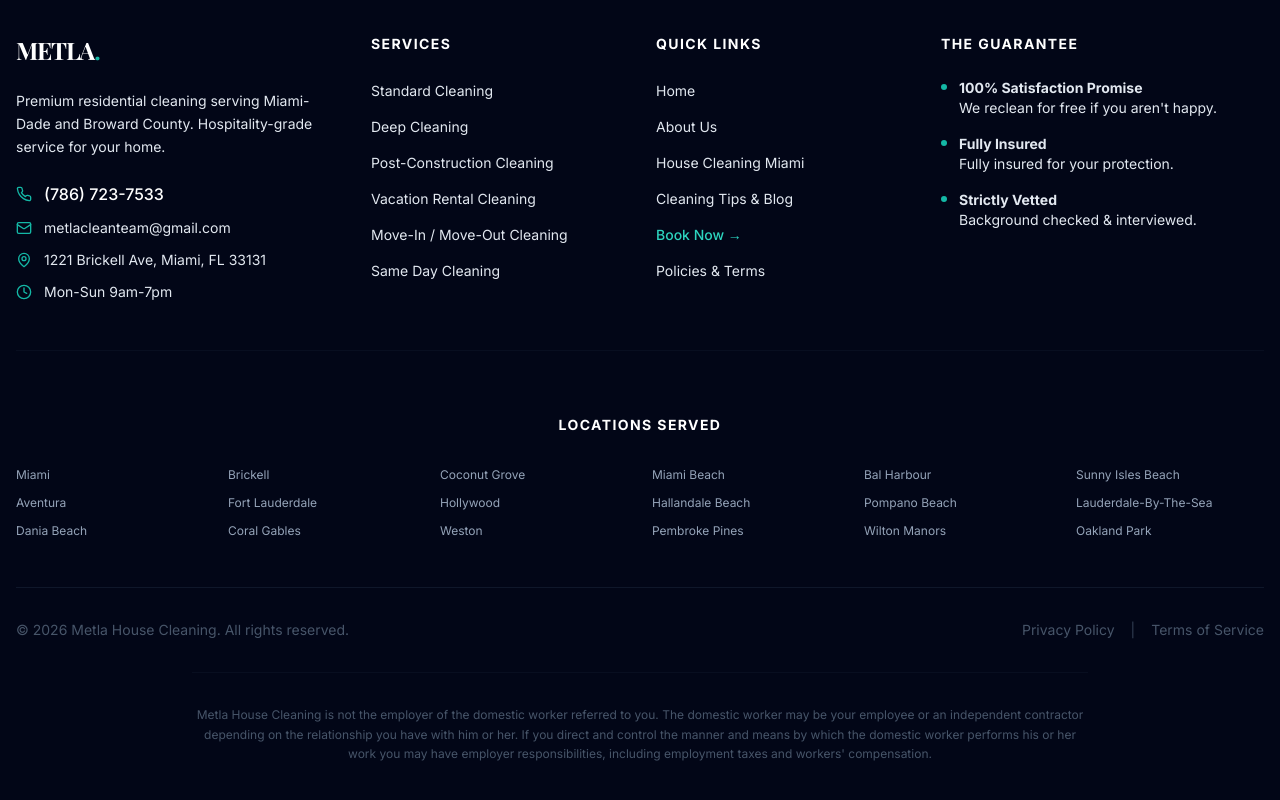
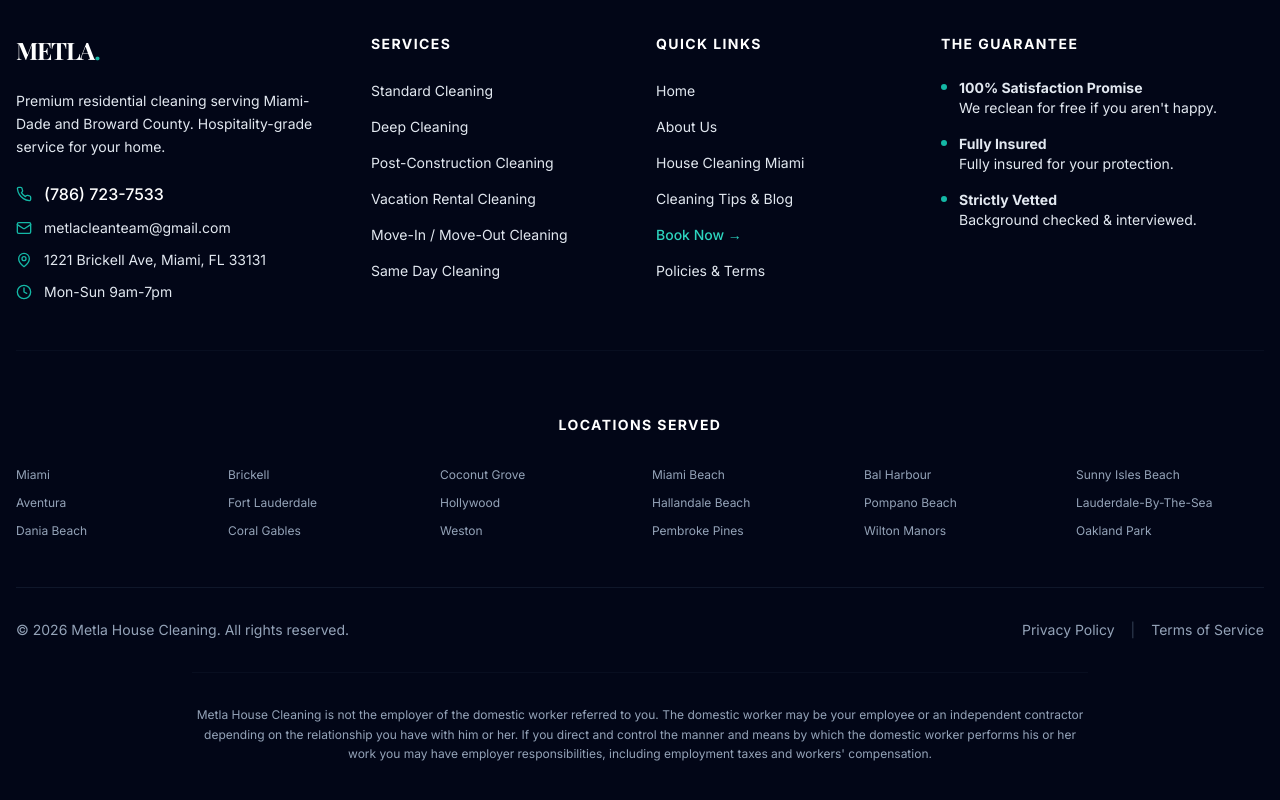
Before and after one commit to artyommachekin-lgtm/Metla-Miami, a React (Vite) app: page / in a window 1280 px wide. Shown: the part 4877-5677 px from the top of the page. Built offline with nearby package versions, Linux system fonts and the light colour scheme; a web font is replaced by a local one.

Commit message:
fix: Footer accessibility - copyright & legal text contrast
- Copyright section: text-slate-600 → text-slate-400
- Privacy/Terms links: added explicit text-slate-400
- Legal disclaimer: text-slate-600 → text-slate-400

```diff
--- a/components/Footer.tsx
+++ b/components/Footer.tsx
@@ -111,17 +111,17 @@
         </nav>
 
         {/* Copyright */}
-        <div className="border-t border-slate-900 pt-8 flex flex-col md:flex-row justify-between items-center gap-4 text-center md:text-left text-sm text-slate-600">
+        <div className="border-t border-slate-900 pt-8 flex flex-col md:flex-row justify-between items-center gap-4 text-center md:text-left text-sm text-slate-400">
           <div>&copy; {new Date().getFullYear()} {COMPANY_NAME}. All rights reserved.</div>
           <div className="flex gap-4">
-            <Link to="/policies" className="hover:text-teal-400 transition-colors">Privacy Policy</Link>
+            <Link to="/policies" className="text-slate-400 hover:text-teal-400 transition-colors">Privacy Policy</Link>
             <span className="text-slate-700">|</span>
-            <Link to="/policies" className="hover:text-teal-400 transition-colors">Terms of Service</Link>
+            <Link to="/policies" className="text-slate-400 hover:text-teal-400 transition-colors">Terms of Service</Link>
           </div>
         </div>
 
         {/* Legal Disclaimer */}
-        <div className="mt-8 pt-8 border-t border-slate-900/50 text-xs text-slate-600 text-center max-w-4xl mx-auto leading-relaxed">
+        <div className="mt-8 pt-8 border-t border-slate-900/50 text-xs text-slate-400 text-center max-w-4xl mx-auto leading-relaxed">
           <p>
             {COMPANY_NAME} is not the employer of the domestic worker referred to you. The domestic worker may be your employee or an independent contractor depending on the relationship you have with him or her. If you direct and control the manner and means by which the domestic worker performs his or her work you may have employer responsibilities, including employment taxes and workers' compensation.
           </p>
```
